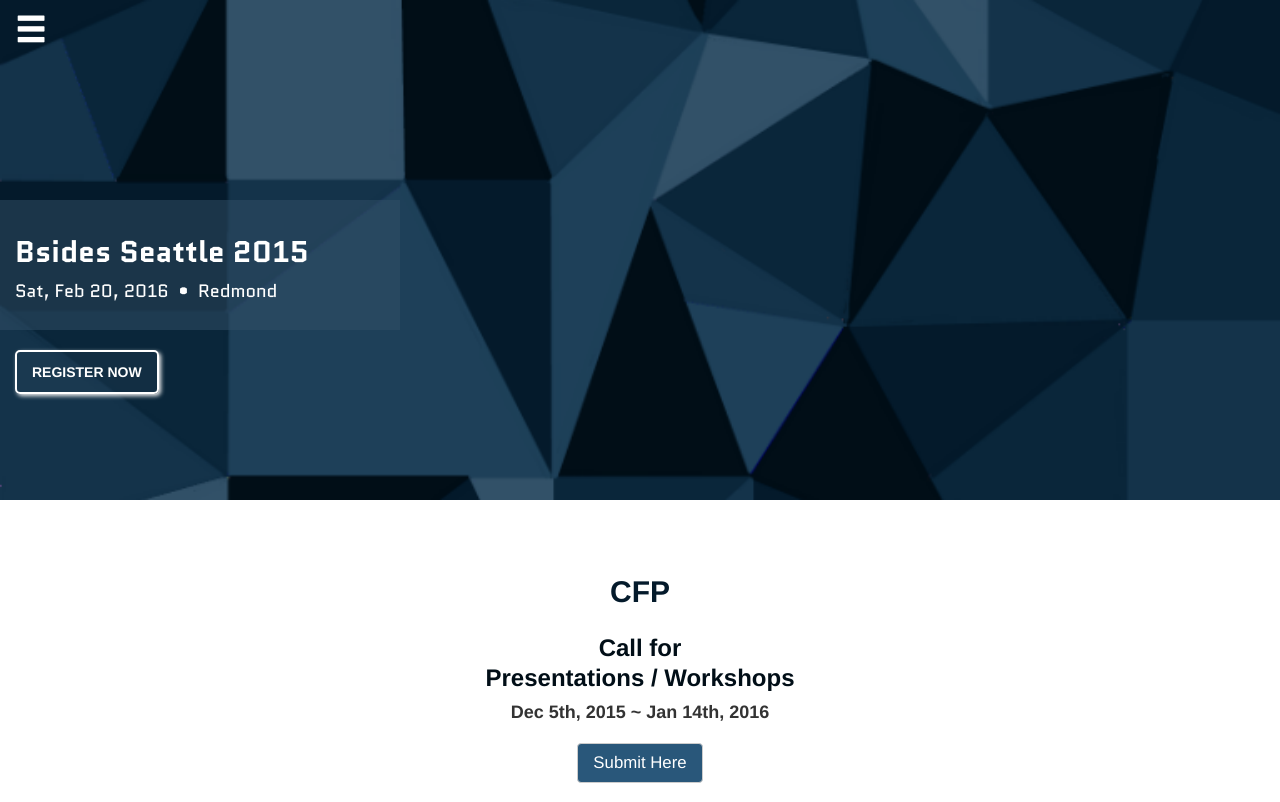
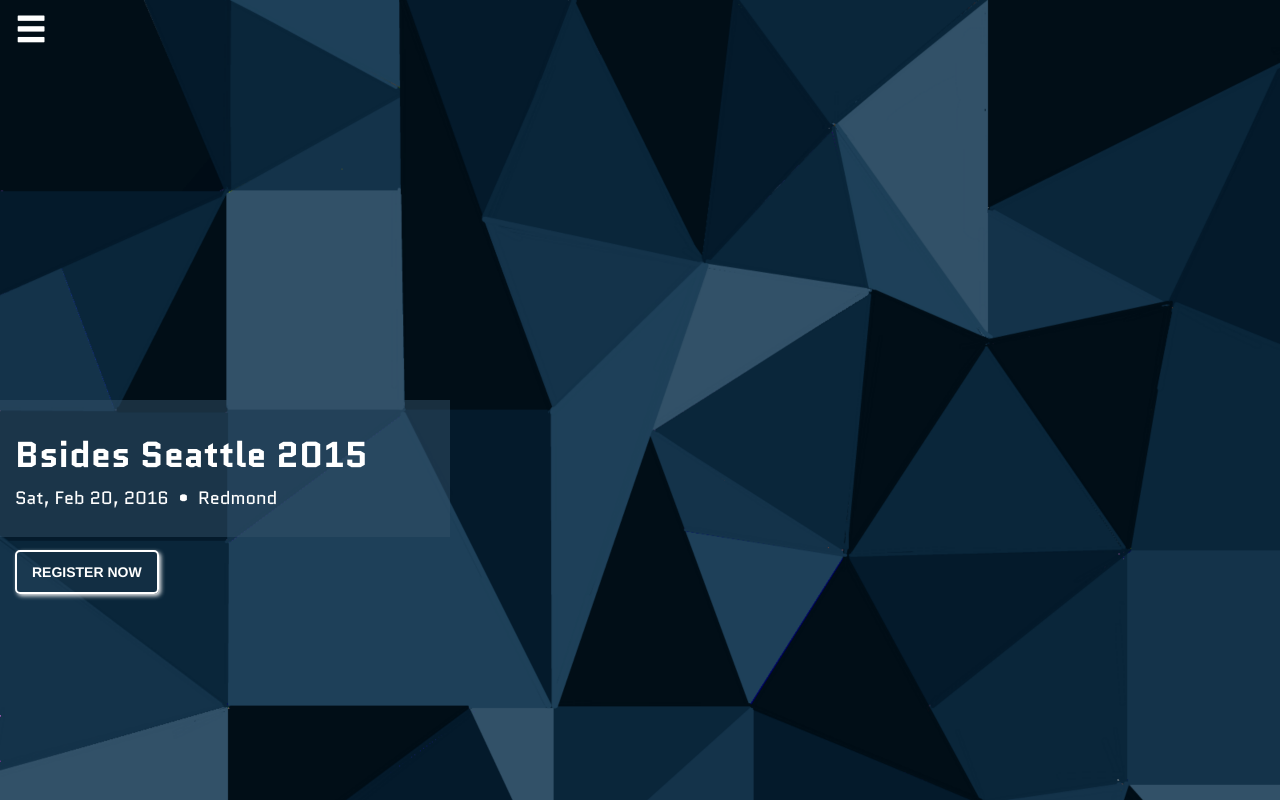
Before and after one commit to phablue/BSIdes_webpage, a website: page index.html in a window 1280 px wide. Shown: the top 802 px of the page. Drawn offline with Linux system fonts and the light colour scheme; a web font is replaced by a local one.

Commit message:
add header style for bigger device

```diff
--- a/assets/stylesheets/layouts/_header.sass
+++ b/assets/stylesheets/layouts/_header.sass
@@ -1,5 +1,5 @@
 .background-img
-  background-position: center
+  background-position: top center
   background-repeat: no-repeat
   background-size: cover
 
@@ -7,6 +7,14 @@
   @extend .background-img
   background-image: url("#{$image-path}/assets/images/main-img-sm.png")
   height: 500px
+
+  @media only screen and (min-width: 768px)
+    background-image: url("#{$image-path}/assets/images/main-img.png")
+    height: 650px
+
+  @media only screen and (min-width: 1024px)
+    background-image: url("#{$image-path}/assets/images/main-img-lg.png")
+    height: 800px
 
 .event-
   &info
@@ -22,6 +30,13 @@
 
     @media only screen and (min-width: 420px)
       max-width: 400px
+
+    @media only screen and (min-width: 768px)
+      top: 300px
+
+    @media only screen and (min-width: 1024px)
+      max-width: 450px
+      top: 400px
 
   &name
     font-weight: 900
@@ -42,10 +57,16 @@
   position: relative
   left: 15px
   right: 0
-  top: 375px
+  top: 390px
 
   @media only screen and (min-width: 420px)
     top: 350px
 
+  @media only screen and (min-width: 768px)
+    top: 450px
+
+  @media only screen and (min-width: 1024px)
+    top: 550px
+
   a
     color: $register-btn-font-color
--- a/index.html
+++ b/index.html
@@ -28,7 +28,7 @@
     </nav>
     <div class="main-img">
       <div class="event-info">
-        <h2 class="event-name">Bsides Seattle 2015</h2>
+        <h1 class="event-name">Bsides Seattle 2015</h1>
         <h4 class="event-date-place">Sat, Feb 20, 2016 <span>&nbsp;•&nbsp;</span> Redmond</h4>
       </div>
       <button type="button" class="register-btn">
@@ -40,7 +40,7 @@
     <div  id="cfp">
       <h2>CFP</h2>
       <div class="information">
-        <h3>Call for<br>Presentations / Workshops</h3>
+        <h3>Call for Presentations / Workshops</h3>
         <h4>Dec 5th, 2015 ~ Jan 14th, 2016</h4>
         <button type="button" class="btn btn-default">
           <a href="https://docs.google.com/forms/d/1H5iXMzAFEOIqgniI19zmQXc31VPOEtxXOQzpL0cebqg/viewform?c=0&w=1" target="_blank">Submit Here</a>
```
Also changed, not shown: assets/dest/stylesheets/application.css, assets/images/main-img-lg.png (added), 1 other file.
